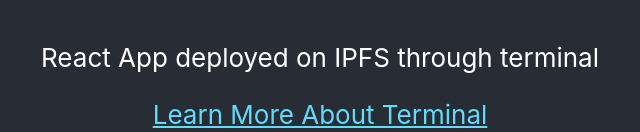
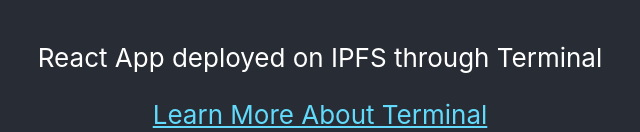
Before and after one commit to SamueleA/create-react-app-ipfs-deploy, a React (Create React App) app: page / in a window 1280 px wide. Shown: the part 468-600 px from the top of the page, without its empty margins (320-960 px from the left). Built offline with nearby package versions, Linux system fonts and the light colour scheme.

Commit message:
uppercase

```diff
--- a/src/App.js
+++ b/src/App.js
@@ -12,7 +12,7 @@
         <span className="Big-plus">+</span>
         <img src={reactLogo} className="React-logo" alt="react-logo" />
         <p>
-          React App deployed on IPFS through terminal
+          React App deployed on IPFS through Terminal
         </p>
         <a
           className="App-link"
```
